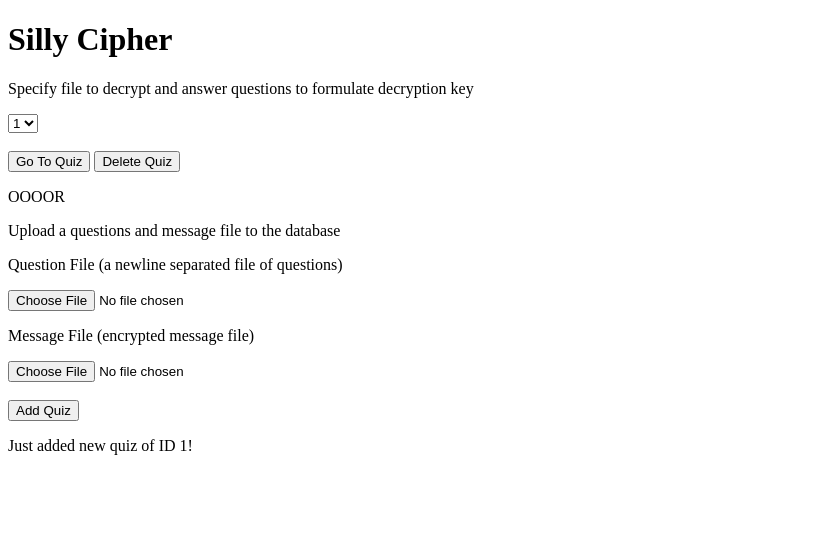
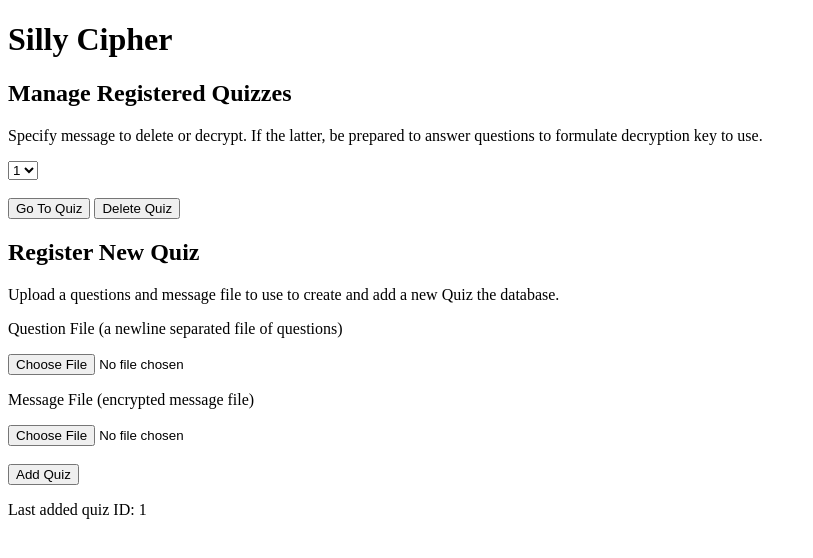
Before and after one commit to fredlee590/SillyCipher, a Flask app: page / in a window 1280 px wide. Shown: the top 558 px of the page, without its empty margins (0-813 px from the left). Run offline with Flask 2, Linux system fonts and the light colour scheme; tables that the repository leaves empty hold one stand-in row (values such as "Sample post").

Commit message:
Clean up words in index

```diff
--- a/frontend/templates/index.html
+++ b/frontend/templates/index.html
@@ -11,7 +11,8 @@
     <!-- START -->
     {% if quizzes|length > 0 %}
     <form action="/" method="POST">
-        <p>Specify file to decrypt and answer questions to formulate decryption key</p>
+        <h2>Manage Registered Quizzes</h2>
+        <p>Specify message to delete or decrypt. If the latter, be prepared to answer questions to formulate decryption key to use.</p>
         <select name="quiz_id" id="quiz_id">
             {% for quiz in quizzes %}
             <option value={{quiz.qid}}>{{quiz.qid}}</option>
@@ -22,10 +23,9 @@
         <input type="submit" name="button" value="Go To Quiz">
         <input type="submit" name="button" value="Delete Quiz">
     </form>
-    <p>OOOOR</p>
     {% endif %}
-    <p>Upload a questions and message file to the database</p>
-    <!-- ADD -->
+    <h2>Register New Quiz</h2>
+    <p>Upload a questions and message file to use to create and add a new Quiz the database.</p>
     <form enctype=multipart/form-data action='/' method='POST'>
         <p>Question File (a newline separated file of questions)</p>
         <input type="file" name="questions_file" id="question_file">
@@ -37,7 +37,7 @@
         <input type="submit" name="button" value="Add Quiz">
     </form>
     {% if last_created %}
-        <p>Just added new quiz of ID {{ last_created }}!</p>
+        <p>Last added quiz ID: {{ last_created }}</p>
     {% endif %}
 </div>
 {% endblock %}
```
